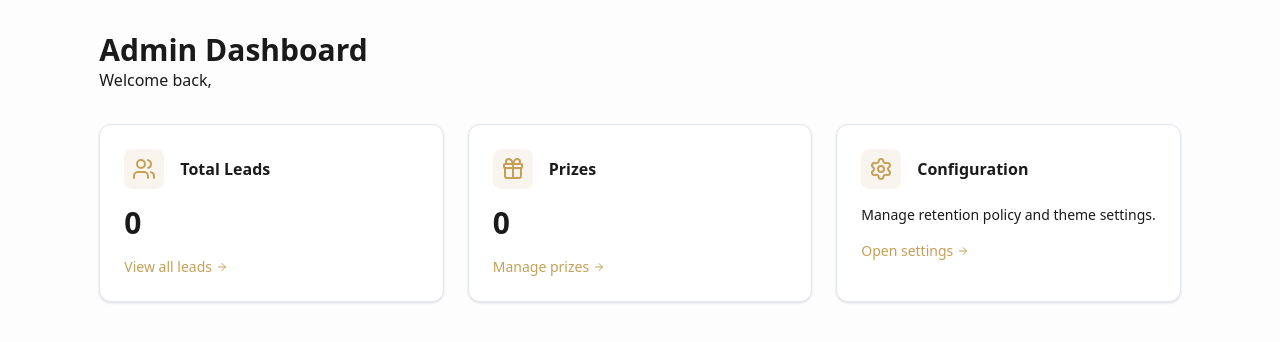
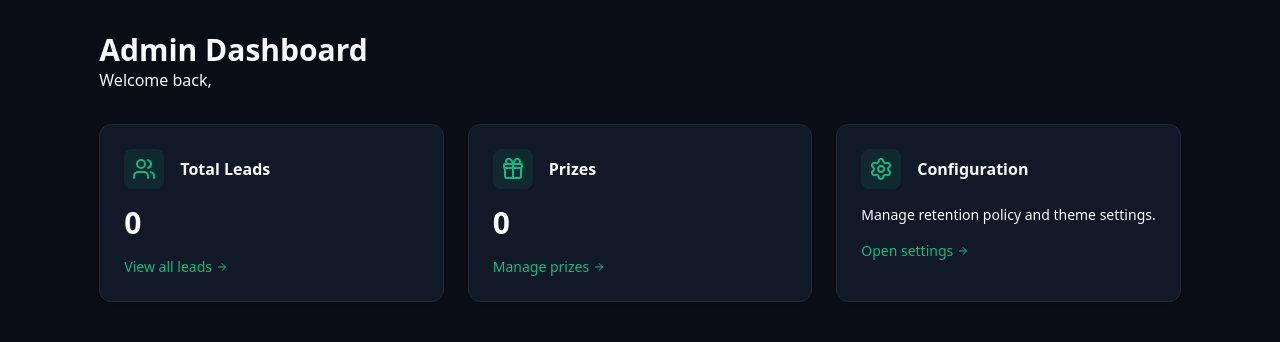
Before and after one commit to Henrique-VC-Silva/LeadMagnet, a Next.js app: page /admin in a window 1280 px wide. Shown: the top 342 px of the page. Built offline with nearby package versions, Linux system fonts and the light colour scheme; no server answers; the database is empty.

Commit message:
feat: complete Issue #15, styled Admin Dashboard in permanent dark mode using dynamic scope overrides

```diff
--- /dev/null
+++ b/src/app/admin/layout.tsx
@@ -0,0 +1,15 @@
+import React from "react";
+
+export default function AdminLayout({
+  children,
+}: Readonly<{
+  children: React.ReactNode;
+}>) {
+  return (
+    <div className="admin-dashboard min-h-screen bg-slate-950 text-slate-50 flex flex-col">
+      <div className="flex-1 flex flex-col">
+        {children}
+      </div>
+    </div>
+  );
+}
--- a/src/app/globals.css
+++ b/src/app/globals.css
@@ -28,3 +28,57 @@ body {
   font-family: system-ui, -apple-system, sans-serif;
   -webkit-font-smoothing: antialiased;
 }
+
+/* Permanent Professional Dark Theme for the Admin Panel */
+.admin-dashboard {
+  --background: #090d16;
+  --foreground: #f8fafc;
+  --primary: #10b981; /* Premium Emerald green */
+  --primary-foreground: #ffffff;
+  --secondary: #121a2e; /* Slate/Navy blend */
+  --border: #1e293b;
+  --radius: 0.75rem;
+
+  background-color: var(--background) !important;
+  color: var(--foreground) !important;
+}
+
+/* Force light components to become rich dark cards */
+.admin-dashboard .bg-white {
+  background-color: #111827 !important; /* Gray-900 */
+}
+
+.admin-dashboard .border-border {
+  border-color: #1f2937 !important; /* Gray-800 */
+}
+
+.admin-dashboard .hover\:bg-secondary\/20:hover {
+  background-color: rgba(255, 255, 255, 0.05) !important;
+}
+
+/* Inputs and Forms override in Dark Theme */
+.admin-dashboard input[type="text"],
+.admin-dashboard input[type="number"],
+.admin-dashboard input[type="url"],
+.admin-dashboard select {
+  background-color: #1f2937 !important;
+  border-color: #374151 !important;
+  color: #f9fafb !important;
+}
+
+.admin-dashboard input[type="text"]:focus,
+.admin-dashboard input[type="number"]:focus,
+.admin-dashboard input[type="url"]:focus,
+.admin-dashboard select:focus {
+  outline: none !important;
+  border-color: var(--primary) !important;
+}
+
+/* Badges styling */
+.admin-dashboard .bg-green-50 {
+  background-color: rgba(16, 185, 129, 0.15) !important;
+}
+
+.admin-dashboard .text-green-700 {
+  color: #34d399 !important;
+}
```
Also changed, not shown: 1 other file (tests, documents, lock files or other folders).
